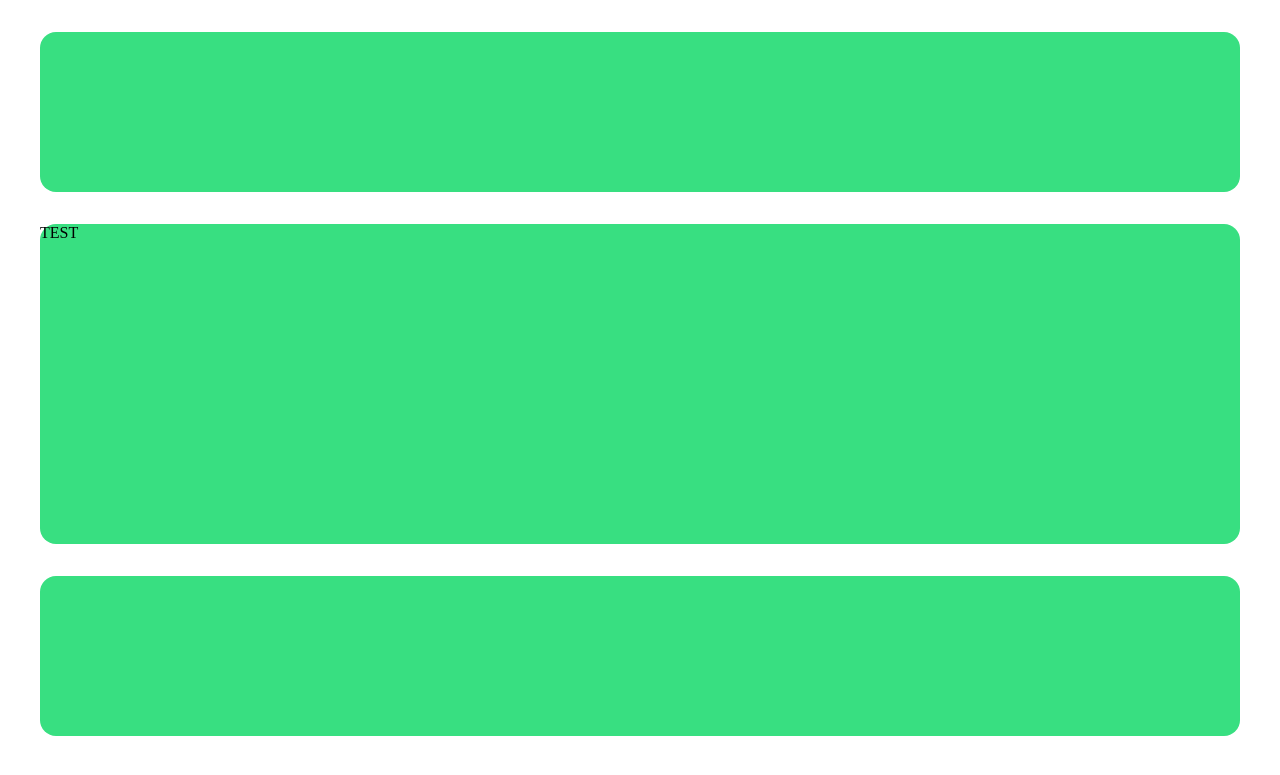
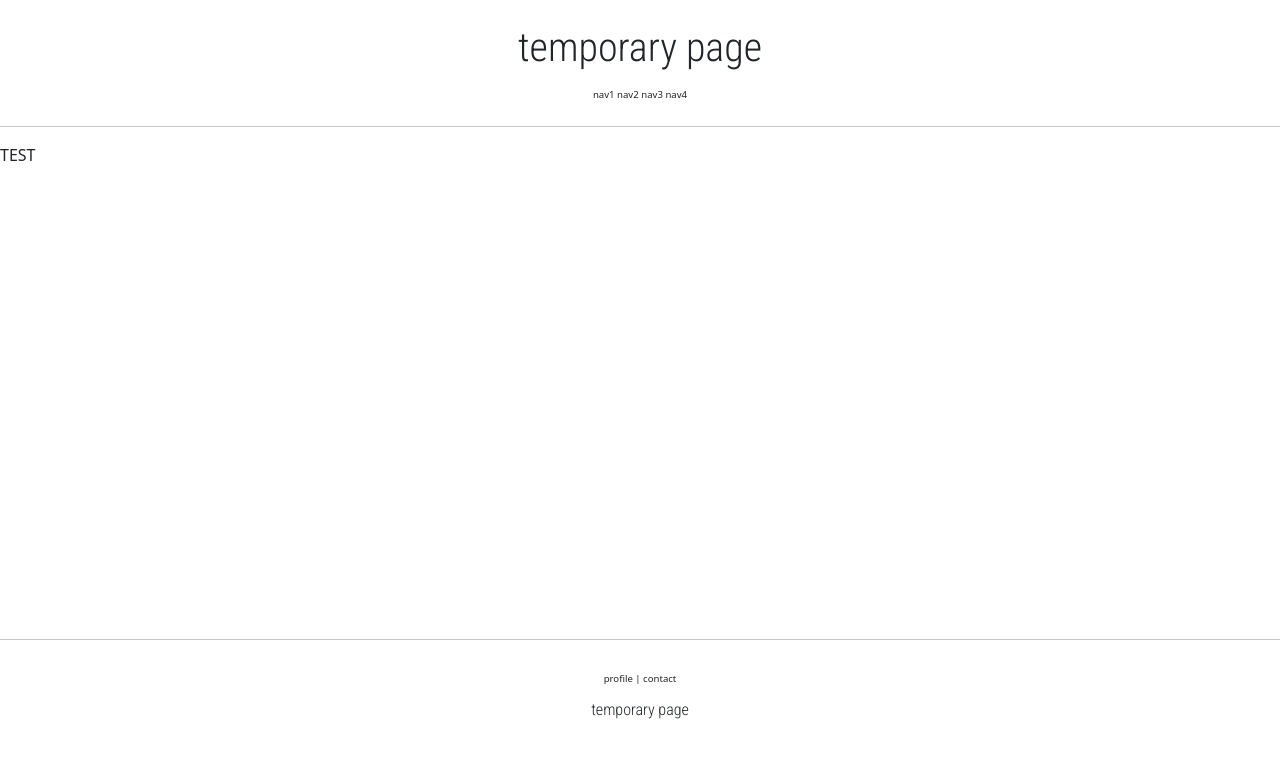
Before and after one commit to kimujae/personal-blog-project, a Django app: page /account/hello_world/ in a window 1280 px wide. Shown: the top 775 px of the page. Run offline with Django 4.2, Linux system fonts and the light colour scheme.

Commit message:
[ADD] css style ã및 font 적용

```diff
--- a/accountapp/templates/accountapp/helloworld.html
+++ b/accountapp/templates/accountapp/helloworld.html
@@ -1,7 +1,7 @@
 {% extends 'base.html' %}
 
 {% block content %}
-     <div style = "height : 20rem; background-color : #38df81; border-radius: 1rem; margin: 2rem">
+     <div style = "height : 30rem;">
      <p1>
          TEST
      </p1>
--- a/templates/base.html
+++ b/templates/base.html
@@ -1,15 +1,21 @@
 <!DOCTYPE html>
 <html lang="en">
+{#  css 및 스타일 링크 주입 역할 하는 것으로 판단  #}
 {% include 'head.html'  %}
 
 
 
 <body>
+{#  body는 3가지 부분(header, block, footer)으로 파티션  #}
+
     {% include 'header.html'  %}
+    <hr>
 
+    {#  block 으로 객체 및 페이지 별 달리 적용 될 부분  #}
     {% block content %}
     {% endblock%}
 
+    <hr>
     {% include 'footer.html'  %}
 </body>
 
--- a/templates/footer.html
+++ b/templates/footer.html
@@ -1 +1,9 @@
-<div style = "height : 10rem; background-color : #38df81; border-radius: 1rem; margin: 2rem"></div>
+<div style="text-align : center; margin-top: 2rem; ">
+    <div style="font-size : .6rem">
+        <span>profile</span> |
+        <span>contact</span>
+    </div>
+    <div>
+        <h6 style="margin-top: .8rem; font-family: 'Roboto Condensed';">temporary page</h6>
+    </div>
+</div>
--- a/templates/head.html
+++ b/templates/head.html
@@ -1,4 +1,16 @@
 <head>
     <meta charset="UTF-8">
     <title>"KIM U JAE"</title>
+
+    {#  BOOTSTRAP LINK  #}
+     <link href="https://cdn.jsdelivr.net/npm/bootstrap@5.3.0-alpha1/dist/css/bootstrap.min.css"
+           rel="stylesheet" integrity="sha384-GLhlTQ8iRABdZLl6O3oVMWSktQOp6b7In1Zl3/Jr59b6EGGoI1aFkw7cmDA6j6gD" crossorigin="anonymous">
+
+
+    {#  GOGGLE FONTS  #}
+    <link rel="preconnect" href="https://fonts.googleapis.com">
+    <link rel="preconnect" href="https://fonts.gstatic.com" crossorigin>
+    <link href="https://fonts.googleapis.com/css2?family=Cookie&family=Roboto+Condensed:ital,wght@0,300;1,400&display=swap" rel="stylesheet">
+
+
 </head>
--- a/templates/header.html
+++ b/templates/header.html
@@ -1 +1,11 @@
-<div style = "height : 10rem; background-color : #38df81; border-radius: 1rem; margin: 2rem"></div>
+<div style="text-align : center; margin: 1.5rem 0; ">
+    <div style = "font-family: 'Roboto Condensed' , sans-serif">
+        <h1>temporary page</h1>
+    </div>
+    <div style="font-size : 0.6rem; margin-top: 1rem; margin-bottom: 0.5rem">
+        <span >nav1</span>
+        <span>nav2</span>
+        <span>nav3</span>
+        <span>nav4</span>
+    </div>
+</div>
```
